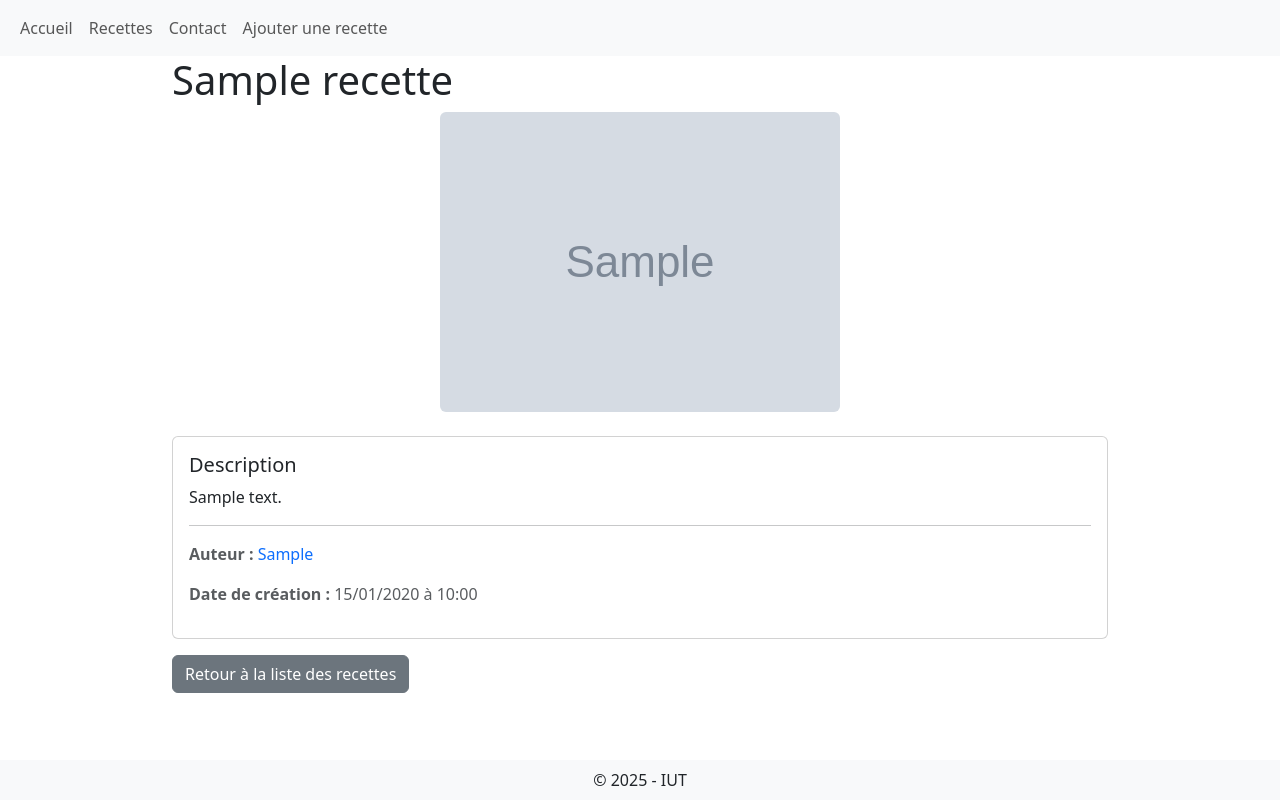
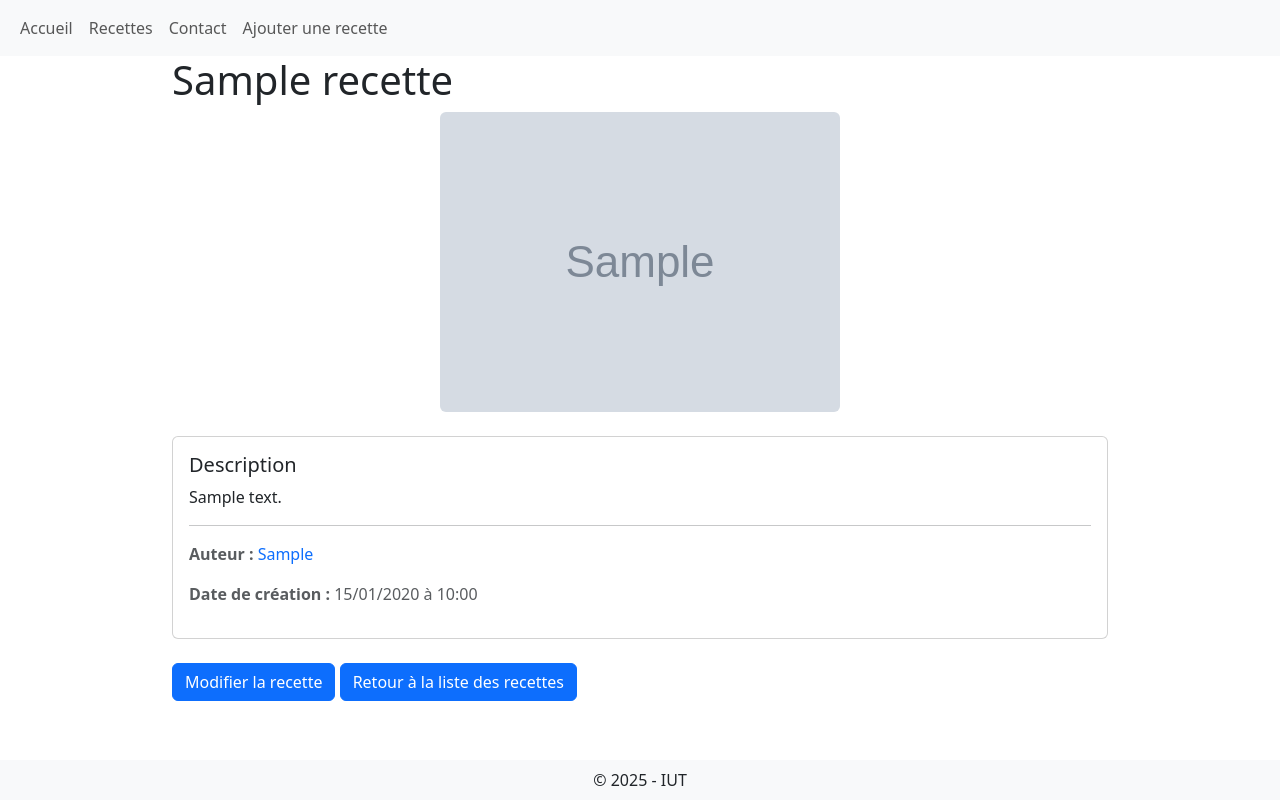
Before and after one commit to mgorce4/Lacosina, a PHP site: page /index.php?c=Recette&a=detail&id=1 in a window 1280 px wide. Run offline with PHP 8.4, Linux system fonts and the light colour scheme; tables that the repository leaves empty or names only in its code hold one stand-in row (values such as "Sample post"); grey boxes marked "Sample" are stand-in pictures.

Commit message:
tp4 fini

```diff
--- a/lacosina/index.php
+++ b/lacosina/index.php
@@ -31,6 +31,9 @@ switch ($controller) {
                 break;
             case 'detail':
                 $recetteController->detail();
+                break;
+            case 'modifier':
+                $recetteController->modifier();
                 break;
             default:
                 echo "Action non trouvée pour le contrôleur Recette";
--- a/lacosina/src/Controllers/RecetteController.php
+++ b/lacosina/src/Controllers/RecetteController.php
@@ -15,7 +15,7 @@ class RecetteController{
         require_once(__DIR__ . '/../Views/Recette/ajout.php');
     }
 
-    //fonction permettant d'enregistrer une nouvelle recette
+    //fonction permettant d'enregistrer une nouvelle recette ou modifier une existante
     function enregistrer(){
         //récupération des données de formulaire
         $titre = $_POST['titre'];
@@ -23,8 +23,20 @@ class RecetteController{
         $auteur = $_POST['auteur'];
         $image = isset($_FILES['image']) ? $_FILES['image'] : null;
 
+        // Vérifier s'il s'agit d'une modification (présence d'un ID)
+        $id = isset($_GET['id']) ? (int)$_GET['id'] : 0;
+        $isModification = $id > 0;
+
+        // Gestion de l'image selon création ou modification
+        $imagePath = null;
+
+        if ($isModification) {
+            // Mode modification : récupérer l'ancienne recette
+            $ancienneRecette = $this->recetteModel->find($id);
+            $imagePath = $ancienneRecette['image']; // Conserver l'ancienne image par défaut
+        }
+
         //Gestion de l'upload de l'image
-        $imagePath = null;
         if ($image && $image['error'] === UPLOAD_ERR_OK && $image['size'] > 0){
             // Dossier upload à la racine du site
             $uploadDir = __DIR__ . '/../../upload/';
@@ -42,18 +54,31 @@ class RecetteController{
             }
         }
 
-        // Si aucune image n'est uploadée, utiliser l'image par défaut
-        if ($imagePath === null) {
+        // Si aucune image et mode création, utiliser l'image par défaut
+        if ($imagePath === null && !$isModification) {
             $imagePath = 'upload/no-image.png';
         }
 
-        //utilisation du modèle pour enregistrer
-        $resultat = $this->recetteModel->add($titre, $description, $auteur, $imagePath);
+        // Choisir entre création ou modification
+        if ($isModification) {
+            // Modification de la recette existante
+            $resultat = $this->recetteModel->update($id, $titre, $description, $auteur, $imagePath);
 
-        if ($resultat){
-            require_once(__DIR__ . '/../Views/Recette/enregistrer.php');
+            if ($resultat) {
+                // Affichage de la vue de confirmation de modification
+                require_once(__DIR__ . '/../Views/Recette/modifie.php');
+            } else {
+                echo 'Erreur lors de la modification de la recette.';
+            }
         } else {
-            echo 'Erreur lors de l\'enregistrement de la recette.';
+            // Création d'une nouvelle recette
+            $resultat = $this->recetteModel->add($titre, $description, $auteur, $imagePath);
+
+            if ($resultat){
+                require_once(__DIR__ . '/../Views/Recette/enregistrer.php');
+            } else {
+                echo 'Erreur lors de l\'enregistrement de la recette.';
+            }
         }
     }
 
@@ -84,4 +109,24 @@ class RecetteController{
 
         require_once(__DIR__ . '/../Views/Recette/detail.php');
     }
+
+    //fonction permettant d'afficher le formulaire de modification d'une recette
+    function modifier(){
+        // Récupération et validation de l'ID depuis $_GET['id']
+        $id = isset($_GET['id']) ? (int)$_GET['id'] : 0;
+
+        if ($id > 0) {
+            //utilisation du modèle pour récupérer la recette à modifier
+            $recette = $this->recetteModel->find($id);
+
+            // Vérification que la recette existe
+            if (!$recette) {
+                $recette = null; // Recette non trouvée
+            }
+        } else {
+            $recette = null; // ID invalide
+        }
+
+        require_once(__DIR__ . '/../Views/Recette/modif.php');
+    }
 }
--- a/lacosina/src/Views/Recette/detail.php
+++ b/lacosina/src/Views/Recette/detail.php
@@ -1,4 +1,5 @@
 <?php if (isset($recette) && $recette): ?>
+    <!-- DEBUG: Recette trouvée, ID = <?php echo $recette['id']; ?> -->
     <div class="row">
         <div class="col-12">
             <h1><?php echo htmlspecialchars($recette['titre']); ?></h1>
@@ -34,10 +35,18 @@
                 </div>
             </div>
 
-            <div class="mt-3">
-                <a href="?c=Recette&a=lister" class="btn btn-secondary">
-                    <i class="bi bi-arrow-left"></i> Retour à la liste des recettes
-                </a>
+            <div class="mt-4 mb-5">
+                <div class="row">
+                    <div class="col-12">
+                        <a href="?c=Recette&a=modifier&id=<?php echo $recette['id']; ?>" class="btn btn-primary">
+                            Modifier la recette
+                        </a>
+                        <a href="?c=Recette&a=lister" class="btn btn-primary me-3">
+                            Retour à la liste des recettes
+                        </a>
+
+                    </div>
+                </div>
             </div>
         </div>
     </div>
--- a/lacosina/src/Views/header.php
+++ b/lacosina/src/Views/header.php
@@ -7,6 +7,8 @@
 
     <!-- Bootstrap CSS -->
     <link href="https://cdn.jsdelivr.net/npm/bootstrap@5.3.3/dist/css/bootstrap.min.css" rel="stylesheet">
+    <!-- Bootstrap Icons -->
+    <link href="https://cdn.jsdelivr.net/npm/bootstrap-icons@1.11.0/font/bootstrap-icons.css" rel="stylesheet">
     <!-- Bootstrap JS -->
     <script src="https://cdn.jsdelivr.net/npm/bootstrap@5.3.3/dist/js/bootstrap.bundle.min.js"></script>
     <!-- Script JavaScript personnalisé -->
--- a/lacosina/src/Views/js/front.js
+++ b/lacosina/src/Views/js/front.js
@@ -19,11 +19,17 @@ document.addEventListener('DOMContentLoaded', () => {
         });
 
         recipe.addEventListener('click', (event)=>{
-            event.preventDefault(); //empêche le comportement par défaut
+            // Éviter la navigation si on clique sur un lien ou bouton existant
+            if (event.target.tagName === 'A' || event.target.tagName === 'BUTTON' || event.target.closest('a') || event.target.closest('button')) {
+                return; // Laisser le comportement normal des liens/boutons
+            }
+
             let recipeId = recipe.dataset.id; //Récupère l'id de la recette
 
-            // Ouvrir la vue de détail avec window.open
-            window.open(`index.php?c=Recette&a=detail&id=${recipeId}`, '_blank');
+            if (recipeId) {
+                // Naviguer vers la vue de détail dans la même fenêtre
+                window.location.href = `index.php?c=Recette&a=detail&id=${recipeId}`;
+            }
         })
     })
 });
```
Also changed, not shown: lacosina/src/Views/Recette/modif.php (+36 -5 lines), lacosina/src/Views/Recette/modifie.php (added, +13 -0 lines).
